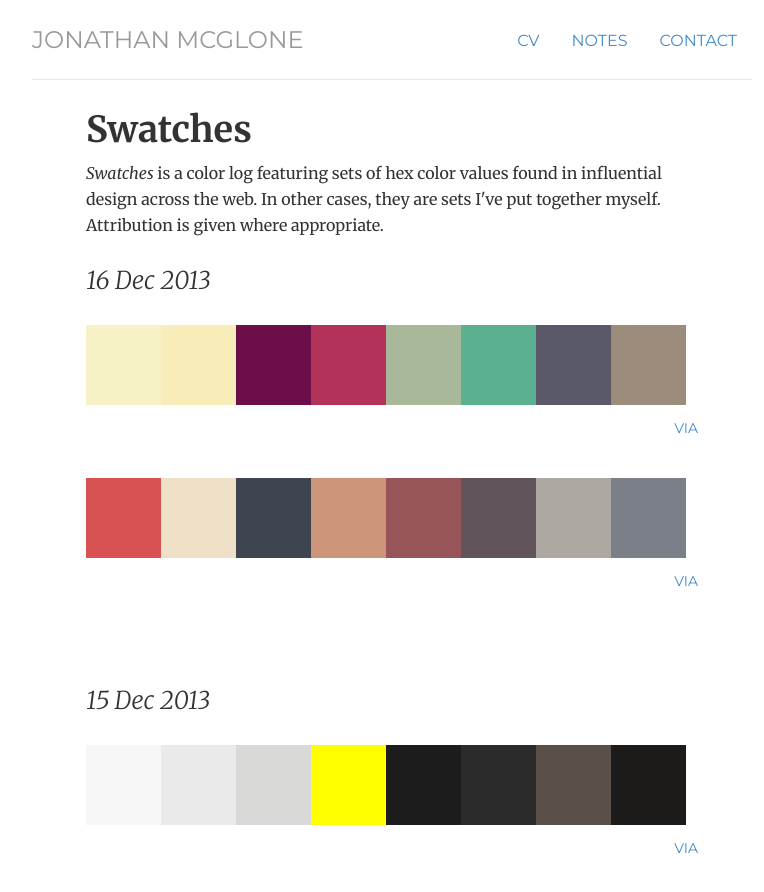
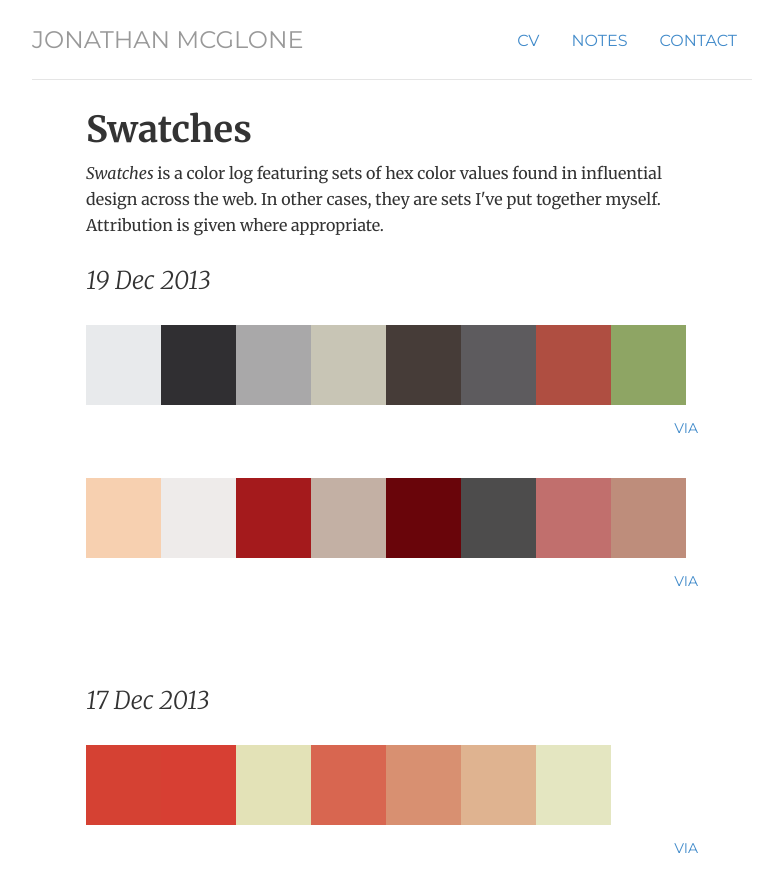
Before and after one commit to jmcglone/jmcglone.github.io, a Jekyll site: the page built from swatches/index.html, in a window 1280 px wide and 900 px high. Shown: the top 892 px of the window, without its empty margins (248-1012 px from the left). Built offline with Jekyll 4.4.1, drawn with Linux system fonts in a browser that asks for light colours.

Commit message:
Update index.html
adding three new swatches

```diff
--- a/swatches/index.html
+++ b/swatches/index.html
@@ -6,6 +6,56 @@ title: Swatches
 <div class="swatches">
   <h1 class="title">Swatches</h1>
   <p><em>Swatches</em> is a color log featuring sets of hex color values found in influential design across the web. In other cases, they are sets I've put together myself. Attribution is given where appropriate.</p>
+
+  <!-- 19 Dec 2013 -->
+  <div class="swatch-log single">
+    <h2 class="date">19 Dec 2013</h2>
+      <!-- Swatch content -->
+              <ul class="swatch">
+                <li class="color">#E8EAEC</li>
+                <li class="color">#302F32</li>
+                <li class="color">#A9A8A9</li>
+                <li class="color">#C8C5B5</li>
+                <li class="color">#463C38</li>
+                <li class="color">#5D5B5E</li>
+                <li class="color">#AF4E41</li>
+                <li class="color">#8EA564</li>
+              </ul>
+             <p class="pull-right"><a href="http://dribbble.com/shots/1352251-Menuspring-reskin">via</a></p>
+  </div><!-- / .note .single -->
+
+  <div class="swatch-log single">
+      <!-- Swatch content -->
+              <ul class="swatch">
+                <li class="color">#F7D0B0</li>
+                <li class="color">#EEEBEA</li>
+                <li class="color">#A41A1C</li>
+                <li class="color">#C3B0A4</li>
+                <li class="color">#69050A</li>
+                <li class="color">#4D4C4C</li>
+                <li class="color">#C16F6D</li>
+                <li class="color">#BE8D7B</li>
+              </ul>
+             <p class="pull-right"><a href="http://www.wrist.im/">via</a></p>
+  </div><!-- / .note .single -->
+
+
+  <!-- 17 Dec 2013 -->
+  <div class="swatch-log single">
+    <h2 class="date">17 Dec 2013</h2>
+      <!-- Swatch content -->
+              <ul class="swatch">
+                <li class="color">#D54133</li>
+                <li class="color">#D73F33</li>
+                <li class="color">#E3E2B7</li>
+                <li class="color">#D86650</li>
+                <li class="color">#D89071</li>
+                <li class="color">#DFB390</li>
+                <li class="color">#E4E6C1</li>
+              </ul>
+             <p class="pull-right"><a href="http://dribbble.com/shots/1350465-Xmas-Y-all">via</a></p>
+  </div><!-- / .note .single -->
+
 
   <!-- 16 Dec 2013 -->
   <div class="swatch-log single">
```
